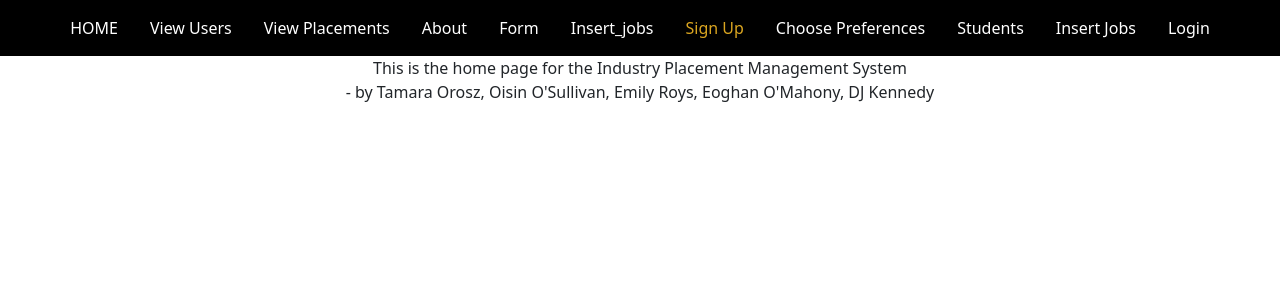
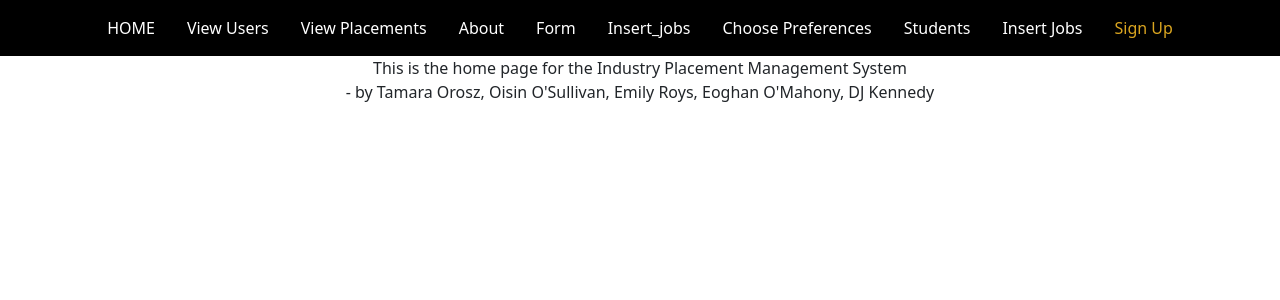
Before and after one commit to eoghano4321/IndustryPlacementManagementSystem, a Flask app: page / in a window 1280 px wide. Shown: the top 300 px of the page. Run offline with Flask 2, Linux system fonts and the light colour scheme.

Commit message:
Fixed nav to keep signup on end

```diff
--- a/main.py
+++ b/main.py
@@ -7,7 +7,7 @@ from flask import Flask, render_template, request
 user = 'SYSTEM'
 password = 'root'
 port = 1521
-service_name = 'XEPDB1'
+service_name = 'XE'
 conn_string = "localhost:{port}/{service_name}".format(
     port=port, service_name=service_name)
 app = Flask(__name__)
--- a/templates/Nav.html
+++ b/templates/Nav.html
@@ -45,10 +45,6 @@
           >
         </li>
         <li class="nav-item">
-            <a class="nav-link" href="login_View" style="color: goldenrod"
-              >Sign Up</a
-            >
-        <li class="nav-item">
             <a class="nav-link" href="choosePreference_View" style="color: white"
             >Choose Preferences</a
             >
@@ -63,12 +59,10 @@
             >
         </li>
         <li class="nav-item">
-            <a class="nav-link" href="login_View" style="color: white"
-            >Login</a
+            <a class="nav-link" href="login_View" style="color: goldenrod"
+              >Sign Up</a
             >
         </li>
-
-
       </ul>
   </div>
 </nav>
```
